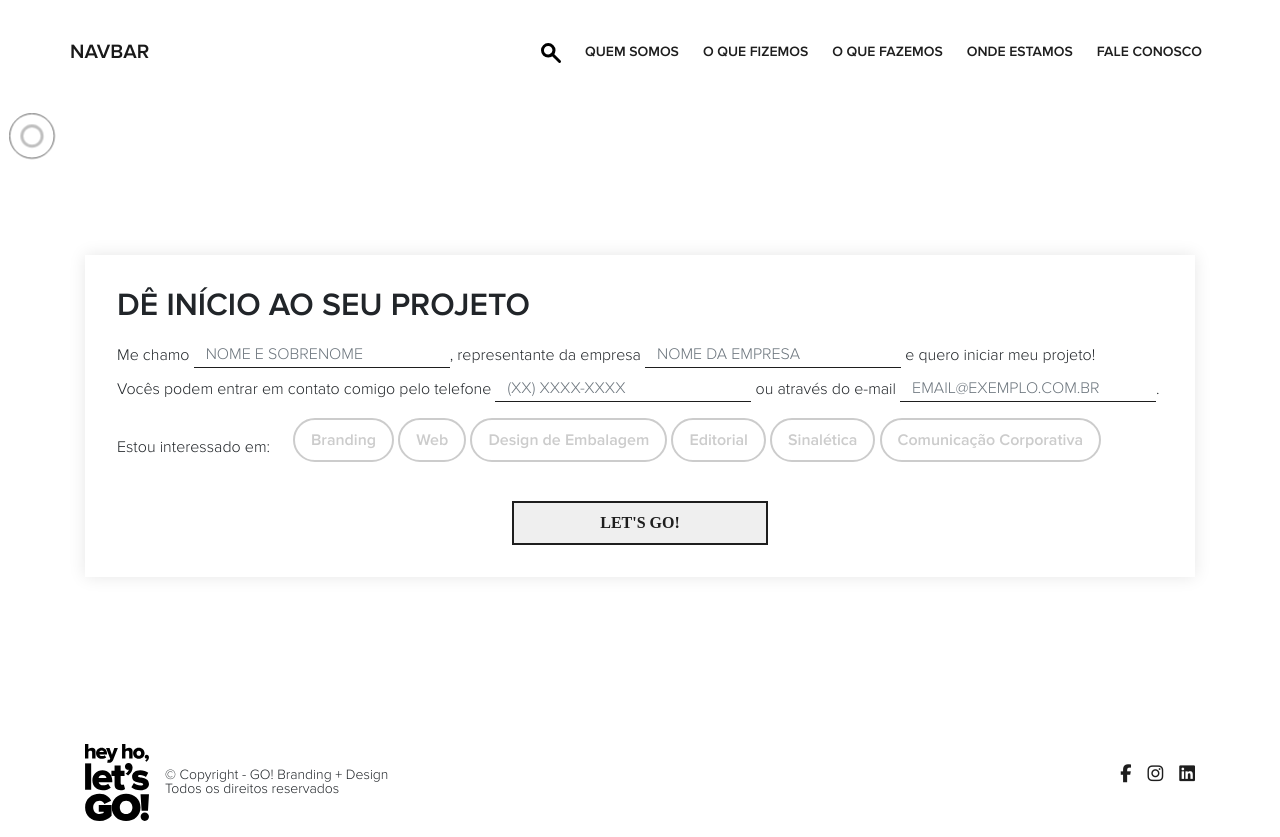
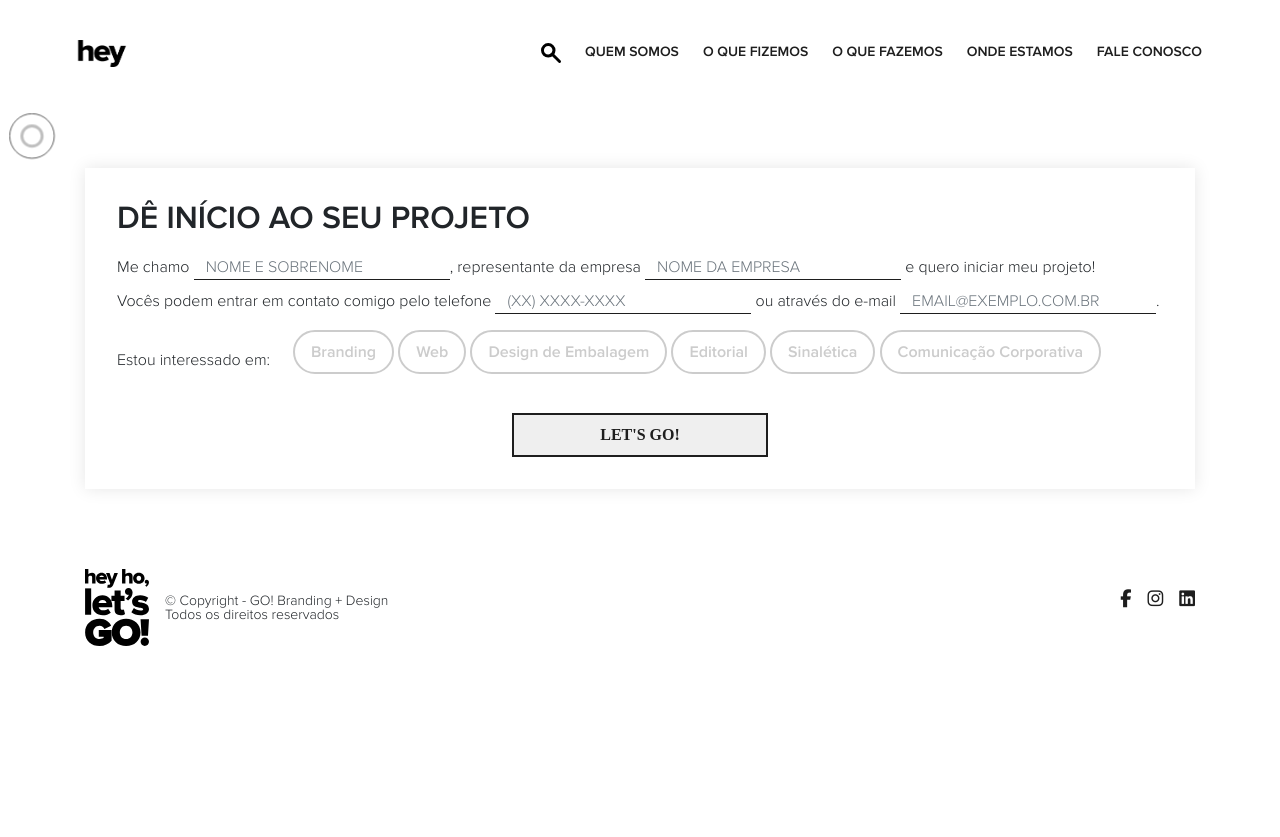
Before and after one commit to GO-Sites/go, a PHP site: page /contact.php in a window 1280 px wide. After the commit the page ends 646 px from the top, so only its background shows below. Run offline with PHP 8.4, Linux system fonts and the light colour scheme; some libraries are stand-ins or nearby versions.

Commit message:
Music and gifs

```diff
--- a/css/_footer.scss
+++ b/css/_footer.scss
@@ -1,6 +1,5 @@
 .footer {
     padding: 16px 0;
-
     .footer-brand {
         display: flex;
         height: auto;
--- a/css/_header.scss
+++ b/css/_header.scss
@@ -8,6 +8,11 @@
     font-size: 14px;
     .container {
         padding: 0;
+    }
+    .navbar-brand {
+        img {
+            width: 64px;
+        }
     }
     .navbar-collapse {
         justify-content: flex-end;
@@ -55,3 +60,14 @@
         padding: 0;
     }
 }
+
+.loader {
+    position: fixed;
+    width: 100%;
+    height: 100vh;
+    display: flex;
+    align-items: center;
+    justify-content: center;
+    background-color: #fff;
+    z-index: 999999999999;
+}
--- a/css/main.css
+++ b/css/main.css
@@ -12,6 +12,10 @@
 
 .navbar .container {
   padding: 0;
+}
+
+.navbar .navbar-brand img {
+  width: 64px;
 }
 
 .navbar .navbar-collapse {
@@ -68,6 +72,23 @@
 .navbar .navbar-toggler {
   border: none;
   padding: 0;
+}
+
+.loader {
+  position: fixed;
+  width: 100%;
+  height: 100vh;
+  display: -webkit-box;
+  display: -ms-flexbox;
+  display: flex;
+  -webkit-box-align: center;
+      -ms-flex-align: center;
+          align-items: center;
+  -webkit-box-pack: center;
+      -ms-flex-pack: center;
+          justify-content: center;
+  background-color: #fff;
+  z-index: 999999999999;
 }
 
 .footer {
@@ -423,6 +444,10 @@
 
 .modal .container-ps {
   max-width: 100% !important;
+}
+
+.modal .modal-content {
+  border-radius: 0;
 }
 
 .modal .modal-dialog {
@@ -862,7 +887,7 @@
 
 .contact {
   text-align: left;
-  height: 78vh;
+  padding: 64px 0;
   display: -webkit-box;
   display: -ms-flexbox;
   display: flex;
@@ -1068,6 +1093,7 @@
 body, html {
   scroll-behavior: smooth;
   font-family: "Proxima Nova Rg";
+  position: relative;
 }
 
 .cursor {
--- a/css/main.scss
+++ b/css/main.scss
@@ -14,6 +14,7 @@
 body, html {
     scroll-behavior: smooth;
     font-family: $default-font;
+    position: relative;
 }
 
 .cursor {
--- a/css/pages/_contact.scss
+++ b/css/pages/_contact.scss
@@ -1,6 +1,6 @@
 .contact {
     text-align: left;
-    height: 78vh;
+    padding: 64px 0;
     display: flex;
     align-items: center;
     @include mobile {
--- a/css/pages/_who.scss
+++ b/css/pages/_who.scss
@@ -153,6 +153,9 @@
     .container-ps {
         max-width: 100% !important;
     }
+    .modal-content {
+        border-radius: 0;
+    }
     .modal-dialog {
         max-width: 50%;
     }
--- a/header.php
+++ b/header.php
@@ -5,9 +5,12 @@
     <title>GO! Branding + Design</title>
 </head>
 <body>
+    <div class="loader">
+        <img src="assets/img/logo.gif" class="logo-gif-load">
+    </div>
     <nav class="navbar navbar-expand-lg navbar-light">
         <div class="container">
-            <a class="navbar-brand" href="index.php">Navbar</a>
+            <a class="navbar-brand" href="index.php"><img src="assets/img/logo.gif" alt="" class="img-fluid"></a>
             <button class="navbar-toggler" type="button" data-toggle="collapse" data-target="#navbarNavAltMarkup" aria-controls="navbarNavAltMarkup" aria-expanded="false" aria-label="Toggle navigation">
                 <span class="navbar-toggler-icon"><img src="assets/icons/bars.svg"></span>
             </button>
@@ -23,3 +26,10 @@
             </div>
         </div>
     </nav>
+
+    <div id="player">
+        <audio class="go" autoplay hidden loop>
+            <source src="assets/audio/go.mp3" type="audio/mpeg">
+                    If you're reading this, audio isn't supported.
+        </audio>
+    </div>
--- a/js/main.js
+++ b/js/main.js
@@ -59,3 +59,8 @@ $('.search-item').hover(function() {
 }, function() {
     $('.search').attr('src','assets/icons/search.svg');
 });
+
+$(document).ready(function () {
+    $(".loader").fadeOut("fast");
+    $('.logo-gif-load').src='../assets/img/logo.gif';
+});
```
Also changed, not shown: index.php (+2 -1 lines), assets/img/logo.gif (added), package-lock.json, 3 other files.
